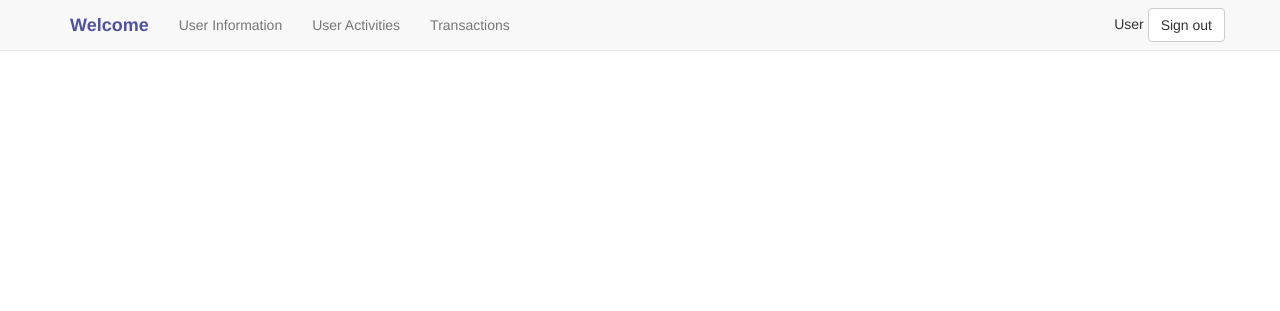
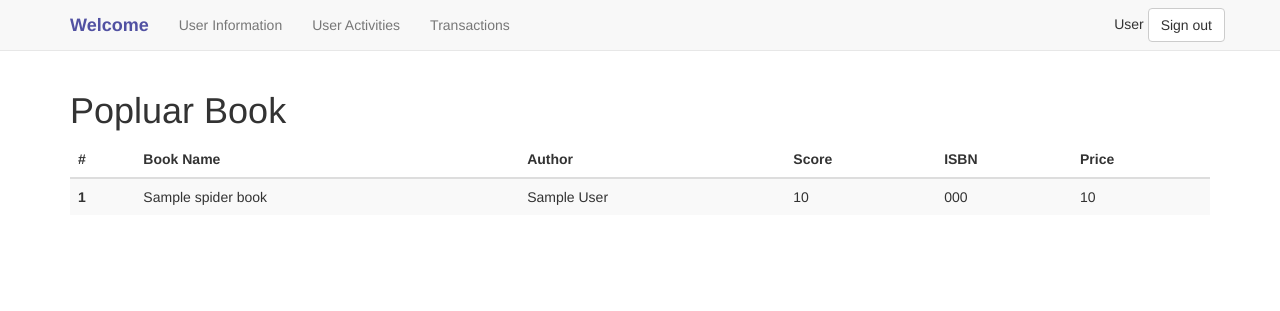
Before and after one commit to tiffanysheng/Django_v1, a Django app: template templates/user_page.html in a window 1280 px wide. Shown: the top 311 px of the page. Run offline with Django 3.2, Linux system fonts and the light colour scheme; the template is opened without the code that fills it: most values are stand-ins (such as "Sample title", 1, 10 or a date in 2020); some libraries are stand-ins or nearby versions.

Commit message:
add spider

```diff
--- a/User_Management/urls.py
+++ b/User_Management/urls.py
@@ -7,7 +7,7 @@ app_name = 'User_Management'
 
 urlpatterns=[
     url(r'^signup/$',views.signup,name='signup'),
-    url(r'^user_page/$',views.showUserPage,name='user_page'),
+    url(r'^user_page/$',views.BooksListView.as_view(),name='user_page'),
     url(r'^logout/$',views.logOut,name='logout'),
     url(r'^user_info/(?P<pk>\d+)/$',views.UserInfoDetailView.as_view(),name='user_info'),
     url(r'^user_activity/$',views.UserActivityListView.as_view(),name='user_activity'),
--- /dev/null
+++ b/requirments.txt
@@ -0,0 +1,6 @@
+Django==1.10.4
+gunicorn==19.6.0
+psycopg2==2.6.2
+whitenoise==3.2
+djangorestframework==3.6.3
+django-model-utils==3.0.0
--- a/templates/user_page.html
+++ b/templates/user_page.html
@@ -29,6 +29,31 @@
 
     <div class="container">
         {% block body_block %}
+            <h1>Popluar Book</h1>
+            <table class="table table-striped">
+                <thead>
+                    <tr>
+                        <th data-field="index">#</th>
+                        <th>Book Name</th>
+                        <th>Author</th>
+                        <th>Score</th>
+                        <th>ISBN</th>
+                        <th>Price</th>
+                    </tr>
+                </thead>
+                <tbody>
+                    {% for b in spider_books %}
+                        <tr>
+                            <th scope="row">{{ forloop.counter }}</th>
+                            <td>{{ b.name }}</td>
+                            <td>{{ b.author }}</td>
+                            <td>{{ b.score }}</td>
+                            <td>{{ b.isbn }}</td>
+                            <td>{{ b.price }}</td>
+                        </tr>
+                    {% endfor %}
+                </tbody>
+            </table>
         {% endblock %}
     </div>
 
```
Also changed, not shown: Django_v1/settings.py (+7 -1 lines), User_Management/views.py (+20 -0 lines), douban/books.db (added), douban/migrations/0001_initial.py (added), douban/migrations/0002_auto_20170804_2044.py (added), douban/migrations/__init__.py (added).
